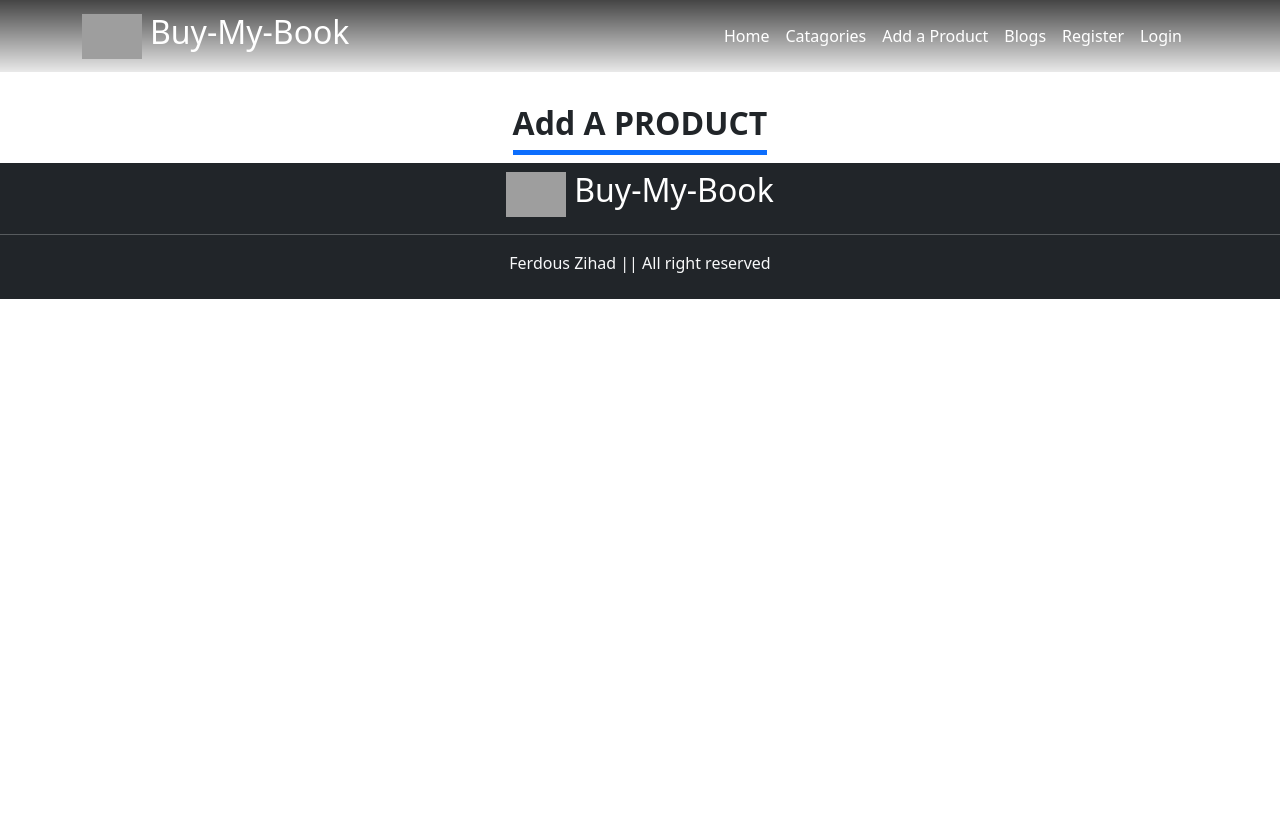
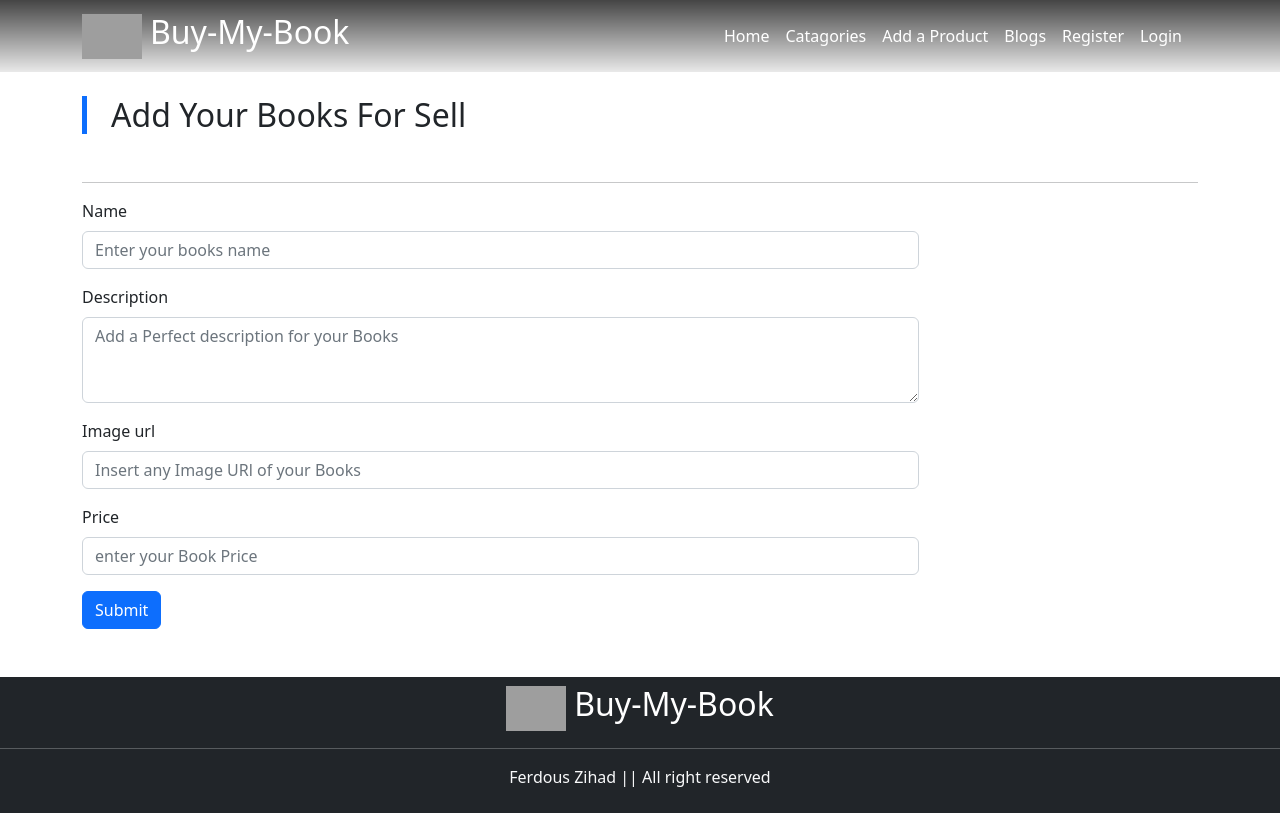
Before and after one commit to ferdouszihad/Buy-my-extra-book-client, a React (Create React App) app: page /add-product in a window 1280 px wide. Built offline with nearby package versions, Linux system fonts and the light colour scheme; no server answers; grey boxes are pictures that could not be loaded.

Commit message:
User Registration Functionality Connected with Database

```diff
--- a/package.json
+++ b/package.json
@@ -12,8 +12,10 @@
     "react-bootstrap": "^2.6.0",
     "react-count-up": "^1.0.0",
     "react-dom": "^18.2.0",
+    "react-icons": "^4.6.0",
     "react-router-dom": "^6.4.3",
     "react-scripts": "5.0.1",
+    "react-toastify": "^9.1.1",
     "react-type-animation": "^2.1.2",
     "web-vitals": "^2.1.4"
   },
--- a/src/App.js
+++ b/src/App.js
@@ -1,10 +1,13 @@
 import { RouterProvider } from "react-router-dom";
+import { ToastContainer } from "react-toastify";
 import "./App.css";
 import router from "./routes/mainroutes";
+import "react-toastify/dist/ReactToastify.css";
 
 function App() {
   return (
     <div>
+      <ToastContainer />
       <RouterProvider router={router}></RouterProvider>
     </div>
   );
--- a/src/context/UserContext.js
+++ b/src/context/UserContext.js
@@ -46,7 +46,6 @@ const UserContext = ({ children }) => {
     const unscubscribe = onAuthStateChanged(auth, (currentUser) => {
       setUser(currentUser);
       setLoading(false);
-      console.log(currentUser);
     });
     return () => {
       unscubscribe();
--- a/src/pages/AddProduct/AddProduct.js
+++ b/src/pages/AddProduct/AddProduct.js
@@ -1,11 +1,121 @@
 import React from "react";
-import Title from "../shared/Title";
+import { toast } from "react-toastify";
 
 const AddProduct = () => {
+  const handleSubmit = (event) => {
+    event.preventDefault();
+    const form = event.target;
+    const name = form.ServiceName.value;
+    const image = form.image.value;
+    const desc = form.desc.value;
+    const pricing = form.pricing.value;
+
+    const service = {
+      id: parseInt(Math.random() * 100),
+      name: name,
+      img: image,
+      description: desc,
+      pricing: pricing,
+      review: 0,
+      sell: 0,
+    };
+    //console.log(service);
+
+    fetch("https://tiffinbhai-server.vercel.app/addService", {
+      method: "POST",
+      headers: {
+        "content-type": "application/json",
+      },
+      body: JSON.stringify(service),
+    })
+      .then((res) => res.json())
+      .then((data) => {
+        toast.success("New Service Added", {
+          position: "top-center",
+          autoClose: 5000,
+          hideProgressBar: false,
+          closeOnClick: true,
+          pauseOnHover: true,
+          draggable: true,
+          progress: undefined,
+          theme: "light",
+        });
+        form.reset();
+      })
+      .catch((err) => console.log(err));
+  };
   return (
-    <div className="mt-5 pt-5">
-      <Title>Add A PRODUCT</Title>
-      <div className="container form-container"></div>
+    <div className="my-5">
+      <div className="container mt-5 pt-5">
+        <div className="add-service-form-container">
+          <div>
+            <h2 className="border-start border-5 border-primary ps-4 mb-5">
+              Add Your Books For Sell
+            </h2>{" "}
+            <hr />
+            <form onSubmit={handleSubmit} className="w-75">
+              <div className="mb-3">
+                <label htmlFor="exampleInputEmail1" className="form-label">
+                  Name
+                </label>
+                <input
+                  type="text"
+                  name="ServiceName"
+                  className="form-control"
+                  placeholder="Enter your books name"
+                  required
+                />
+              </div>
+
+              <div className="mb-3">
+                <label
+                  htmlFor="exampleFormControlTextarea1"
+                  className="form-label"
+                >
+                  Description
+                </label>
+                <textarea
+                  name="desc"
+                  className="form-control"
+                  id="exampleFormControlTextarea1"
+                  rows="3"
+                  placeholder="Add a Perfect description for your Books"
+                  required
+                ></textarea>
+              </div>
+
+              <div className="mb-3">
+                <label htmlFor="exampleInputEmail1" className="form-label">
+                  Image url
+                </label>
+                <input
+                  type="text"
+                  name="image"
+                  className="form-control"
+                  placeholder="Insert any Image URl of your Books"
+                  required
+                />
+              </div>
+              <div className="mb-3">
+                <label htmlFor="exampleInputEmail1" className="form-label">
+                  Price
+                </label>
+                <input
+                  name="pricing"
+                  type="number"
+                  className="form-control"
+                  placeholder="enter your Book Price"
+                  required
+                />
+              </div>
+
+              <button type="submit" className="btn btn-primary">
+                Submit
+              </button>
+            </form>
+          </div>
+        </div>
+      </div>
     </div>
   );
 };
--- a/src/pages/Register/Register.js
+++ b/src/pages/Register/Register.js
@@ -4,6 +4,7 @@ import { useContext } from "react";
 import Button from "react-bootstrap/Button";
 import Form from "react-bootstrap/Form";
 import { Link, useNavigate } from "react-router-dom";
+import { toast } from "react-toastify";
 import { AuthContext } from "../../context/UserContext";
 import Title from "../shared/Title";
 
@@ -13,11 +14,36 @@ const Register = () => {
     useContext(AuthContext);
   const navigate = useNavigate();
 
+  const addUserToDB = (user) => {
+    fetch("http://localhost:5000/addUser", {
+      method: "POST",
+      headers: {
+        "content-type": "application/json",
+      },
+      body: JSON.stringify(user),
+    })
+      .then((res) => res.json())
+      .then((data) => {
+        toast.success("User Added to Our System");
+        console.log(data);
+      })
+      .catch((err) => toast(err));
+  };
+
   const handleGoogleSignIn = () => {
     googleSignIn()
       .then((res) => {
         const user = res.user;
         setUser(user);
+        toast.success("Registration Successfull");
+        const myUser = {
+          uid: user.uid,
+          name: user.displayName,
+          contact: user.phoneNumber,
+          role: "buyer",
+          email: user.email,
+        };
+        addUserToDB(myUser);
         navigate("/home");
       })
       .catch((error) => {
@@ -32,6 +58,9 @@ const Register = () => {
     const name = form.name.value;
     const email = form.email.value;
     const password = form.password.value;
+    const role = form.role.value;
+    const contact = form.contact.value;
+    console.log(role, contact);
 
     if (password.length <= 6) {
       setError("Make the password minimum 6 characters long");
@@ -40,29 +69,41 @@ const Register = () => {
 
     createUser(email, password)
       .then((res) => {
-        alert("Sign-up Successful");
+        toast.success("Registration Successfull");
         const user = res.user;
-        setUser(user);
         const userInfo = {
           displayName: name,
+          photoURL:
+            "https://lh3.googleusercontent.com/-UXGcS_7l_08/AAAAAAAAAAI/AAAAAAAAAAA/ADleYaU385b3OpixuYV7lj_ki-_yXr2Dhg/photo.jpg?sz=46",
+          phoneNumber: contact,
         };
 
         updateUser(userInfo)
           .then(() => {
             setUser(user);
+            console.log(user);
           })
           .catch((err) => console.log(err));
+
+        const myUser = {
+          uid: user.uid,
+          name: name,
+          contact: contact,
+          role: role,
+          email: user.email,
+        };
+        addUserToDB(myUser);
+        navigate("/home");
       })
       .catch((error) => {
-        alert("User Sign-up Failed.  see log");
-        console.error(error);
+        toast.error(` Can't Sign In. Because ${error.code}`);
+        console.log(error);
       });
   };
   return (
     <div>
       <div className="container mt-5 pt-5">
         <Title>Join With US</Title>
-
         <div
           className="form-container mx-auto border border-1 my-5 p-3"
           style={{ maxWidth: "420px" }}
@@ -78,7 +119,7 @@ const Register = () => {
               />
             </Form.Group>
 
-            <Form.Group className="mb-3" controlId="formBasicEmail">
+            <Form.Group className="mb-3">
               <Form.Label>Email address</Form.Label>
               <Form.Control
                 type="email"
@@ -86,6 +127,25 @@ const Register = () => {
                 placeholder="Enter email"
                 required
               />
+            </Form.Group>
+
+            <Form.Group className="mb-3">
+              <Form.Label>Your Contact No.</Form.Label>
+              <Form.Control
+                type="tel"
+                name="contact"
+                placeholder="Enter Your Phone number"
+                required
+              />
+            </Form.Group>
+            <Form.Group className="mb-3">
+              <Form.Label>Select your Role</Form.Label>
+              <Form.Select aria-label="Default select example" name="role">
+                <option value="buyer" selected>
+                  I want to be a Buyer
+                </option>
+                <option value="seller"> I want to be a Seller</option>
+              </Form.Select>
             </Form.Group>
 
             <Form.Group className="mb-3" controlId="formBasicPassword">
--- a/src/pages/shared/Footer/Footer.js
+++ b/src/pages/shared/Footer/Footer.js
@@ -13,6 +13,8 @@ const Footer = () => {
         <img src={logo} alt="" width="60px" />
         <h2>Buy-My-Book</h2>
       </Link>
+
+      <a href=""></a>
       <hr />
       <p>Ferdous Zihad || All right reserved</p>
     </footer>
```
Also changed, not shown: 1 other file (tests, documents, lock files or other folders).
